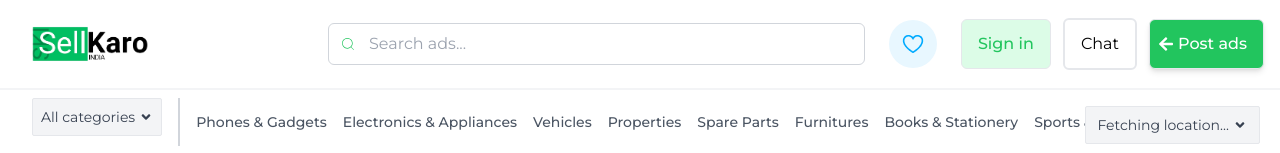
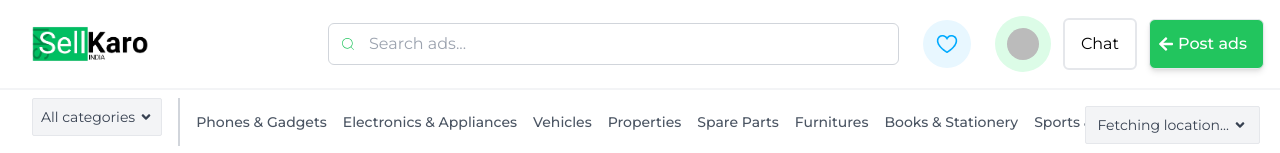
Before and after one commit to lakshyadeepgogoi/OLX-new, a React (Create React App) app: page / in a window 1280 px wide. Shown: the top 153 px of the page. Built offline with nearby package versions, Linux system fonts and the light colour scheme; no server answers; the database is empty; sample sign-in values are in the browser's storage.

Commit message:
correct the logout error

```diff
--- a/src/App.js
+++ b/src/App.js
@@ -1,6 +1,7 @@
 import React, { useState, useEffect } from 'react';
 import { Route, Routes, useLocation } from "react-router-dom";
 import "./App.css";
+import { auth } from './pages/firebase'; // Import Firebase auth module
 
 import Navbar from "./components/Navbar";
 import Home from "./pages/Home";
@@ -46,18 +47,23 @@ function App() {
   const location = useLocation();
 
   useEffect(() => {
-    // Simulate loading time with a timeout. Replace this with actual data fetching.
-    setTimeout(() => {
-      setLoading(false);
-    }, 2000);
+    // Check Firebase Auth state change
+    const unsubscribe = auth.onAuthStateChanged((user) => {
+      if (user) {
+        setIsLoggedIn(true);
+      } else {
+        setIsLoggedIn(false);
+      }
+      setLoading(false); // Set loading to false once Auth state is determined
+    });
+
+    // Clean up function
+    return () => unsubscribe();
   }, []);
 
   // Check if the current path is not '/profile' to decide if the Navbar should be displayed
-
-  console.log("Current Path:", location.pathname);
-
   const isChatAppRoute = location.pathname === "/chat-app" || location.pathname.startsWith("/chat/");
-  const showNavbar = !isChatAppRoute && location.pathname !== "/profile";;
+  const showNavbar = !isChatAppRoute && location.pathname !== "/profile";
   const showFooter = !isChatAppRoute;
 
   if (loading) {
@@ -71,7 +77,6 @@ function App() {
         <DrawerContextProvider>
           <FormDataProvider>
             <UserProvider>
-
               <Routes>
                 <Route
                   path='/chat-app'
```
Lines whose indentation alone changed are shown as unchanged.
